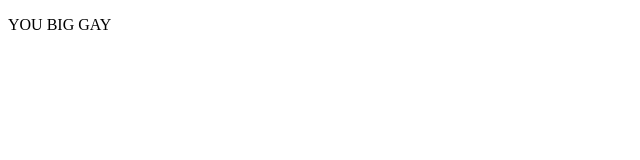
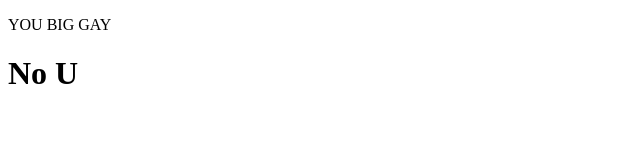
Before and after one commit to pigey/WebSiteUppgift1, a plain HTML site: page Easy.html in a window 1280 px wide. Shown: the whole page, without its empty margins (0-640 px from the left). Drawn offline with Linux system fonts and the light colour scheme.

Commit message:
Update Easy.html

```diff
--- a/Easy.html
+++ b/Easy.html
@@ -6,5 +6,6 @@
   </head>
   <body>
     <p>YOU BIG GAY</p>
+    <h1>No U</h1>
   </body>
 </html>
```
